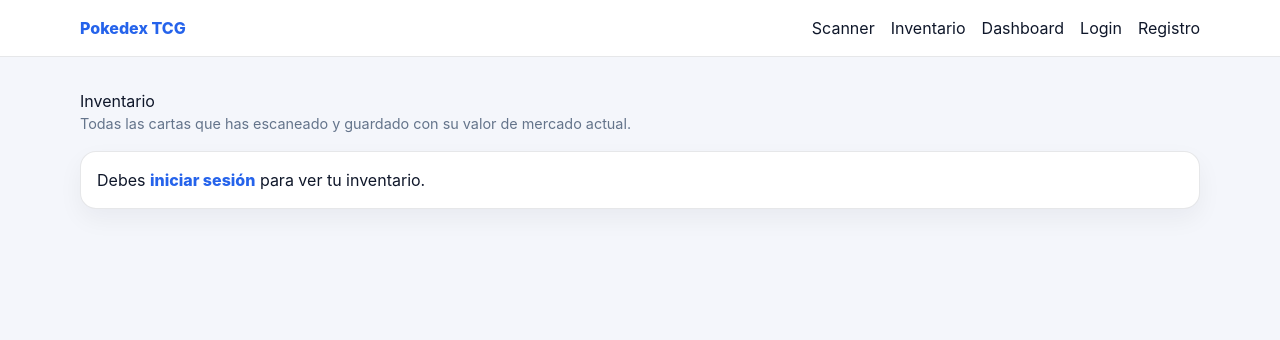
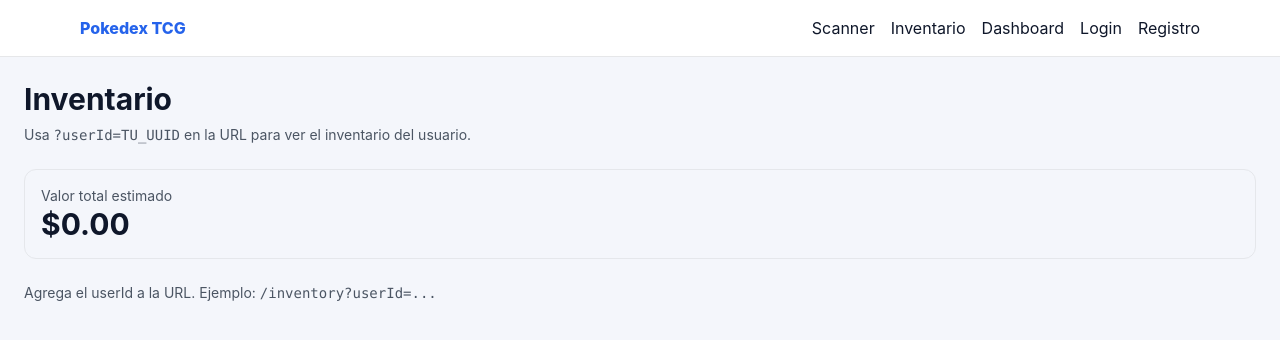
Before and after one commit to panchoalvarezg/PokemonScan, a Next.js app in the folder pokemon-card-pokedex/: page /inventory in a window 1280 px wide. Shown: the top 340 px of the page. Built offline with nearby package versions, Linux system fonts and the light colour scheme.

Commit message:
Update page.tsx

```diff
--- a/pokemon-card-pokedex/app/inventory/page.tsx
+++ b/pokemon-card-pokedex/app/inventory/page.tsx
@@ -1,18 +1,121 @@
-import { InventoryClient } from "@/components/InventoryClient";
+import { supabaseAdmin } from "@/lib/supabase/server";
 
-export default function InventoryPage() {
+type SearchParams = Promise<{ userId?: string }>;
+
+export default async function InventoryPage(props: { searchParams: SearchParams }) {
+  const searchParams = await props.searchParams;
+  const userId = searchParams.userId || "";
+
+  let rows: any[] = [];
+  let totalValue = 0;
+
+  if (userId) {
+    const { data, error } = await supabaseAdmin
+      .from("user_cards")
+      .select(`
+        id,
+        quantity,
+        condition,
+        estimated_unit_value,
+        estimated_total_value,
+        created_at,
+        card_catalog:card_catalog_id (
+          product_name,
+          set_name,
+          card_number,
+          rarity,
+          card_type,
+          variant
+        )
+      `)
+      .eq("user_id", userId)
+      .order("created_at", { ascending: false });
+
+    if (error) {
+      console.error("Error cargando inventario:", error);
+    }
+
+    rows = data || [];
+    totalValue = rows.reduce(
+      (acc, row) => acc + Number(row.estimated_total_value || 0),
+      0
+    );
+  }
+
   return (
-    <main className="page">
-      <div className="container grid">
-        <div>
-          <h1>Inventario</h1>
-          <p className="small">
-            Todas las cartas que has escaneado y guardado con su valor de
-            mercado actual.
-          </p>
+    <main className="mx-auto max-w-7xl p-6">
+      <h1 className="mb-2 text-3xl font-bold">Inventario</h1>
+      <p className="mb-6 text-sm text-gray-600">
+        Usa <code>?userId=TU_UUID</code> en la URL para ver el inventario del usuario.
+      </p>
+
+      <div className="mb-6 rounded-xl border p-4">
+        <p className="text-sm text-gray-600">Valor total estimado</p>
+        <p className="text-3xl font-bold">${totalValue.toFixed(2)}</p>
+      </div>
+
+      {!userId ? (
+        <p className="text-sm text-gray-600">
+          Agrega el userId a la URL. Ejemplo: <code>/inventory?userId=...</code>
+        </p>
+      ) : rows.length === 0 ? (
+        <p className="text-sm text-gray-600">No hay cartas guardadas para este usuario.</p>
+      ) : (
+        <div className="overflow-x-auto rounded-xl border">
+          <table className="min-w-full border-collapse text-sm">
+            <thead>
+              <tr className="bg-gray-100 text-left">
+                <th className="border-b px-4 py-3">Carta</th>
+                <th className="border-b px-4 py-3">Set</th>
+                <th className="border-b px-4 py-3">Número</th>
+                <th className="border-b px-4 py-3">Tipo</th>
+                <th className="border-b px-4 py-3">Rareza</th>
+                <th className="border-b px-4 py-3">Variante</th>
+                <th className="border-b px-4 py-3">Condición</th>
+                <th className="border-b px-4 py-3">Cantidad</th>
+                <th className="border-b px-4 py-3">Valor unitario</th>
+                <th className="border-b px-4 py-3">Valor total</th>
+              </tr>
+            </thead>
+            <tbody>
+              {rows.map((row) => (
+                <tr key={row.id}>
+                  <td className="border-b px-4 py-3">
+                    {row.card_catalog?.product_name || "-"}
+                  </td>
+                  <td className="border-b px-4 py-3">
+                    {row.card_catalog?.set_name || "-"}
+                  </td>
+                  <td className="border-b px-4 py-3">
+                    {row.card_catalog?.card_number || "-"}
+                  </td>
+                  <td className="border-b px-4 py-3">
+                    {row.card_catalog?.card_type || "-"}
+                  </td>
+                  <td className="border-b px-4 py-3">
+                    {row.card_catalog?.rarity || "-"}
+                  </td>
+                  <td className="border-b px-4 py-3">
+                    {row.card_catalog?.variant || "-"}
+                  </td>
+                  <td className="border-b px-4 py-3">
+                    {row.condition}
+                  </td>
+                  <td className="border-b px-4 py-3">
+                    {row.quantity}
+                  </td>
+                  <td className="border-b px-4 py-3">
+                    ${Number(row.estimated_unit_value || 0).toFixed(2)}
+                  </td>
+                  <td className="border-b px-4 py-3">
+                    ${Number(row.estimated_total_value || 0).toFixed(2)}
+                  </td>
+                </tr>
+              ))}
+            </tbody>
+          </table>
         </div>
-        <InventoryClient />
-      </div>
+      )}
     </main>
   );
 }
```
